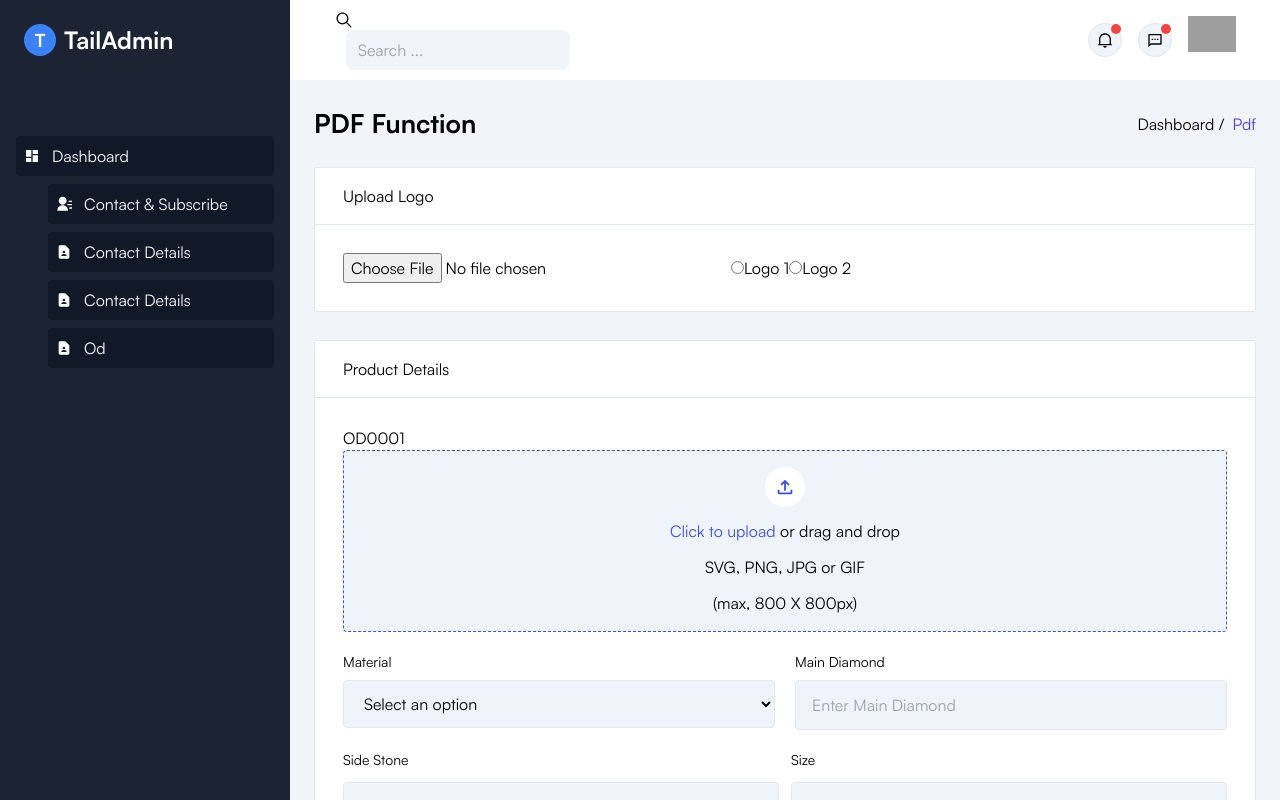
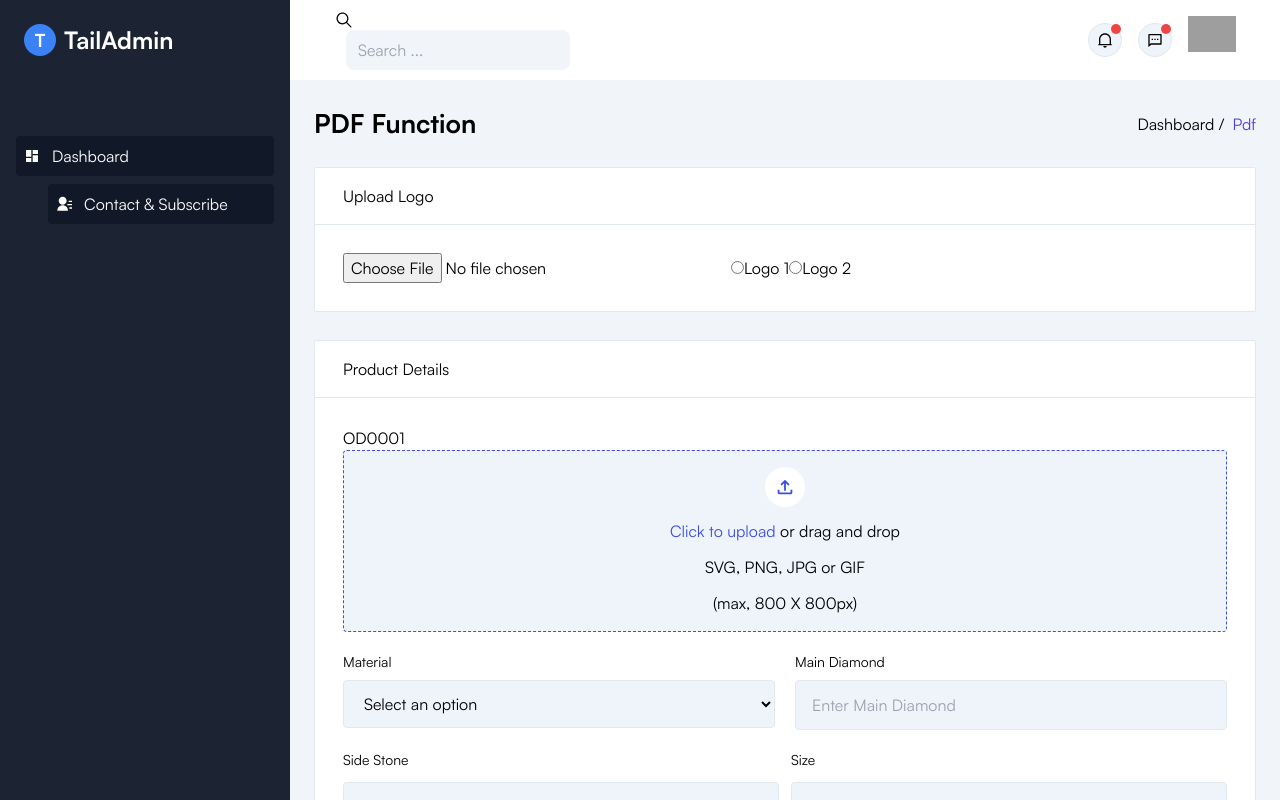
Before and after one commit to Ronikrr/borsher, a React (Create React App) app: page /pdf in a window 1280 px wide. Built offline with nearby package versions, Linux system fonts and the light colour scheme; sample sign-in values are in the browser's storage; grey boxes are pictures that could not be loaded.

Commit message:
7/1/2025

```diff
--- a/src/components/slidebar/sidebar.jsx
+++ b/src/components/slidebar/sidebar.jsx
@@ -21,9 +21,9 @@ function Sidebar({ isopensidebar, closeslidebar }) {
                     subsubmenu: [
 
                         { id: 9, icon: <RiContactsFill />, label: "contact & subscribe", link: "/" },
-                        { id: 8, icon: <MdContactPage />, label: "contact details", link: "/contacts" },
-                        { id: 10, icon: <MdContactPage />, label: "contact details", link: "/try" },
-                        { id: 11, icon: <MdContactPage />, label: "od", link: "/locha" },
+                        // { id: 8, icon: <MdContactPage />, label: "contact details", link: "/contacts" },
+                        // { id: 10, icon: <MdContactPage />, label: "contact details", link: "/try" },
+                        // { id: 11, icon: <MdContactPage />, label: "od", link: "/locha" },
                     ],
                 },
             ],
--- a/src/pages/user/profile.jsx
+++ b/src/pages/user/profile.jsx
@@ -1712,6 +1712,7 @@ const Profile = () => {
         }
 
         .total {
+
             margin-top: 10px;
             margin-bottom: 10px;
             color: #f4f4f4;
@@ -1721,7 +1722,10 @@ const Profile = () => {
             display: flex;
             align-items: center;
             justify-content: space-between;
-
+ position: absolute;
+ bottom:50px;
+ width:100%;
+height:40px;
         }
 
         .total span {
@@ -1877,15 +1881,11 @@ const Profile = () => {
         const options = {
             margin: 1,
             filename: 'bill_design.pdf',
-            // html2canvas: { scale: 4 },
-            jsPDF: { unit: 'mm', format: 'letter', orientation: 'portrait' },
+            html2canvas: { scale: 2 },
+            jsPDF: { unit: 'mm', format: 'a4', orientation: 'portrait' },
         };
 
         html2pdf().from(tempDiv).set(options).save();
-
-
-
-
     }
 
 
```
